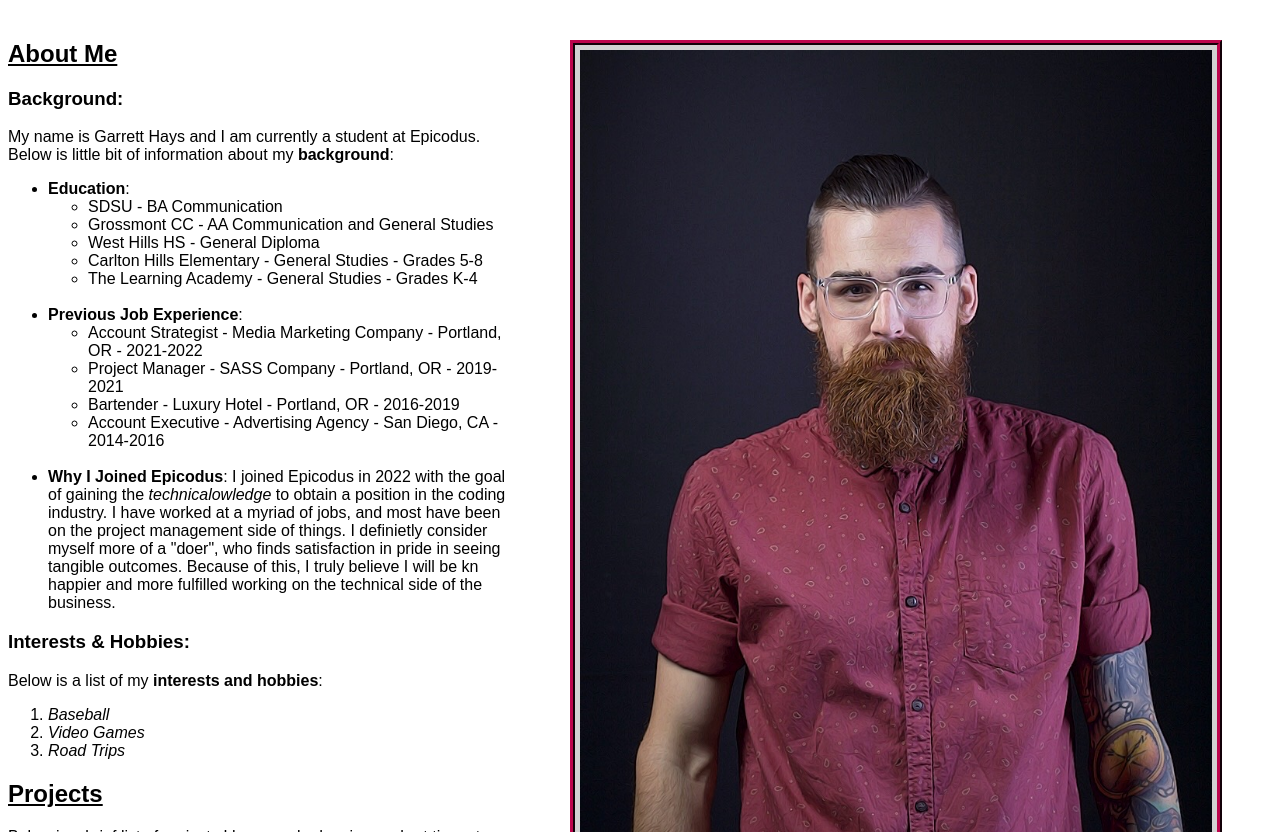
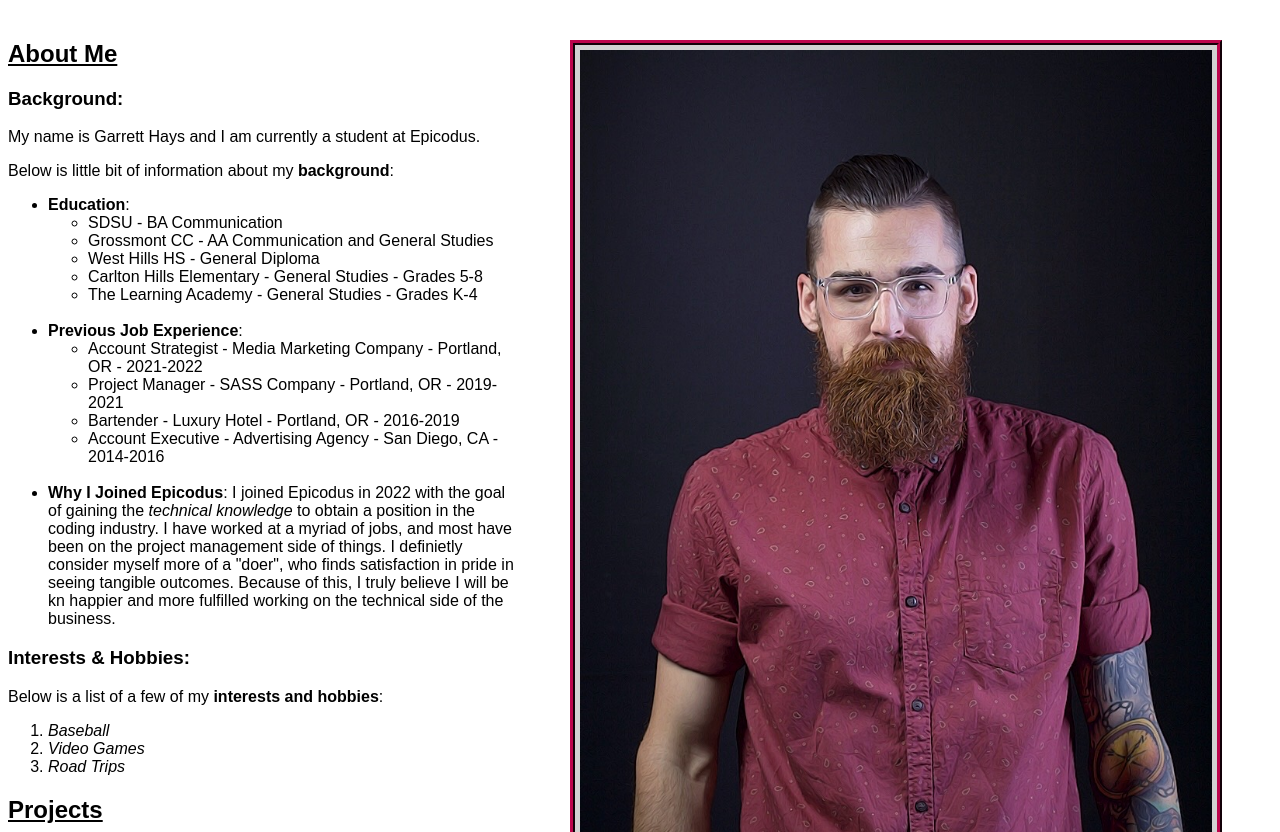
Before and after one commit to GarrettHays/portfolio, a plain HTML site: page index.html in a window 1280 px wide. Shown: the part 120-952 px from the top of the page. Drawn offline with Linux system fonts and the light colour scheme.

Commit message:
make misc updates to body copy

```diff
--- a/index.html
+++ b/index.html
@@ -13,7 +13,8 @@
 
   <h2><span class="subhead">About Me</span></h2>
   <h3>Background:</h3>
-  <p>My name is Garrett Hays and I am currently a student at Epicodus. Below is little bit of information about my <strong>background</strong>:</p>
+  <p>My name is Garrett Hays and I am currently a student at Epicodus.</p>
+  <p>Below is little bit of information about my <strong>background</strong>:</p>
   <ul>
     <li><strong>Education</strong>:</li>
       <ul>
@@ -32,11 +33,11 @@
         <li>Account Executive - Advertising Agency - San Diego, CA - 2014-2016</li>
       </ul>
     <br>
-    <li><strong>Why I Joined Epicodus</strong>: I joined Epicodus in 2022 with the goal of gaining the <em>technicalowledge</em> to obtain a position in the coding industry. I have worked at a myriad of jobs, and most have been on the project management side of things. I definietly consider myself more of a "doer", who finds satisfaction in pride in seeing tangible outcomes. Because of this, I truly believe I will be kn happier and more fulfilled working on the technical side of the business.</li>
+    <li><strong>Why I Joined Epicodus</strong>: I joined Epicodus in 2022 with the goal of gaining the <em>technical knowledge</em> to obtain a position in the coding industry. I have worked at a myriad of jobs, and most have been on the project management side of things. I definietly consider myself more of a "doer", who finds satisfaction in pride in seeing tangible outcomes. Because of this, I truly believe I will be kn happier and more fulfilled working on the technical side of the business.</li>
   </ul>
 
   <h3>Interests & Hobbies:</h3>
-  <p>Below is a list of my <strong>interests and hobbies</strong>:</p>
+  <p>Below is a list of a few of my <strong>interests and hobbies</strong>:</p>
   <ol>
     <li><em>Baseball</em></li>
     <li><em>Video Games</em></li>
@@ -45,6 +46,7 @@
 
   <h2><span class="subhead">Projects</span></h2>
   <p>Below is a brief list of projects I have worked on in my short time at Epicodus.</p>
+  <p>Beneath each project you will also find a brief description calling out a few specifics about the project.</p>
   <ul>
     <li><strong><a href="https://github.com/GarrettHays/vacation">Vacation</a></strong></li>
       <ul>
@@ -67,5 +69,6 @@
         <li>Languages Used: HTML</li>
       </ul>
   </ul>
+
 </body>
 </html>
```
